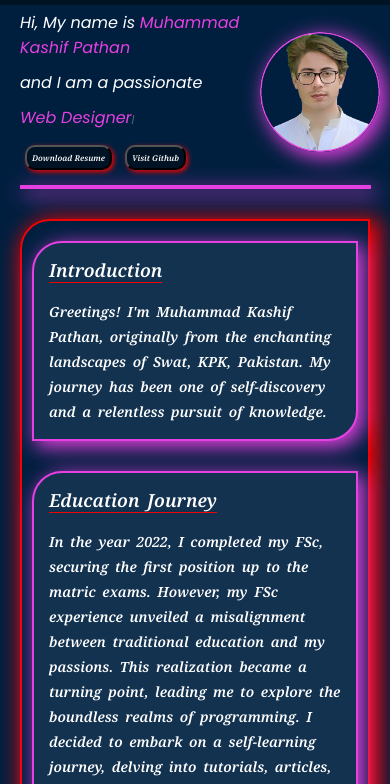
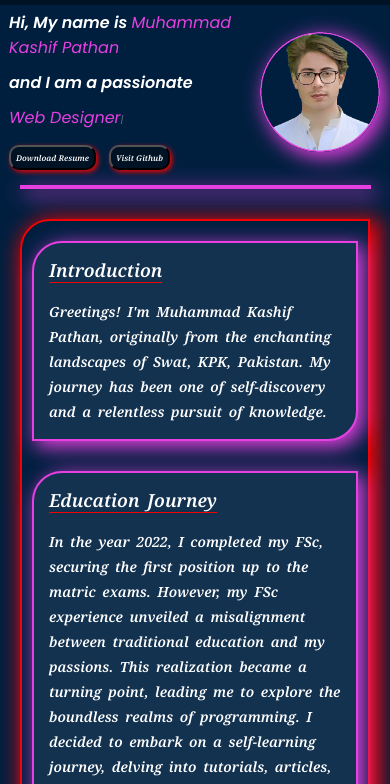
Before and after one commit to mkashifpathan/portfolio, a plain HTML site: page index.html in a window 390 px wide. Shown: the part 55-839 px from the top of the page. Drawn offline with nearby package versions, Linux system fonts and the light colour scheme.

Commit message:
Improvements

```diff
--- a/css/responsive.css
+++ b/css/responsive.css
@@ -36,6 +36,7 @@
         font-size: 30px;
         margin-bottom: 10px;
         font-style: italic;
+        font-weight: bolder;
     }
 
     .purple,
@@ -56,7 +57,7 @@
 
 @media (max-width: 762px) {
     .first-section {
-        height: 225px;
+        height: 235px;
         padding: 10px;
     }
 
@@ -65,12 +66,6 @@
         font-size: 26px;
         margin-bottom: 10px;
         font-style: italic;
-    }
-
-    .purple,
-    #element {
-        color: rgb(230, 64, 225);
-        font-weight: 400;
     }
 
     .buttons {
@@ -129,12 +124,6 @@
         font-style: italic;
     }
 
-    .purple,
-    #element {
-        color: rgb(230, 64, 225);
-        font-weight: 400;
-    }
-
     .buttons {
         margin-top: 10px;
     }
@@ -178,7 +167,7 @@
     }
 
     .first-section {
-        height: 200px;
+        height: 220px;
     }
 
     .my-name,
@@ -188,14 +177,14 @@
         font-style: italic;
     }
 
-    .purple,
-    #element {
-        color: rgb(230, 64, 225);
-        font-weight: 400;
+    .buttons {
+        position: relative;
+        right: 5px;
     }
 
     .left-section {
         font-size: x-small;
+        padding: 9px;
     }
 
     .right-section img {
@@ -285,7 +274,7 @@
 
 @media (max-width: 340px) {
     .first-section {
-        height: 306px;
+        height: 315px;
         display: flex;
         flex-direction: column-reverse;
         padding: 5px;
@@ -311,6 +300,14 @@
         bottom: 5px;
     }
 
+    .right-section {
+        text-align: center;
+    }
+
+    .right-section img {
+        width: 50%;
+    }
+
     .information h2 {
         font-size: 14px;
     }
--- a/css/styles.css
+++ b/css/styles.css
@@ -80,6 +80,7 @@ header nav ul li a:hover {
     font-size: 34px;
     margin-bottom: 10px;
     font-style: italic;
+    font-weight: bolder;
 }
 
 .purple,
```
